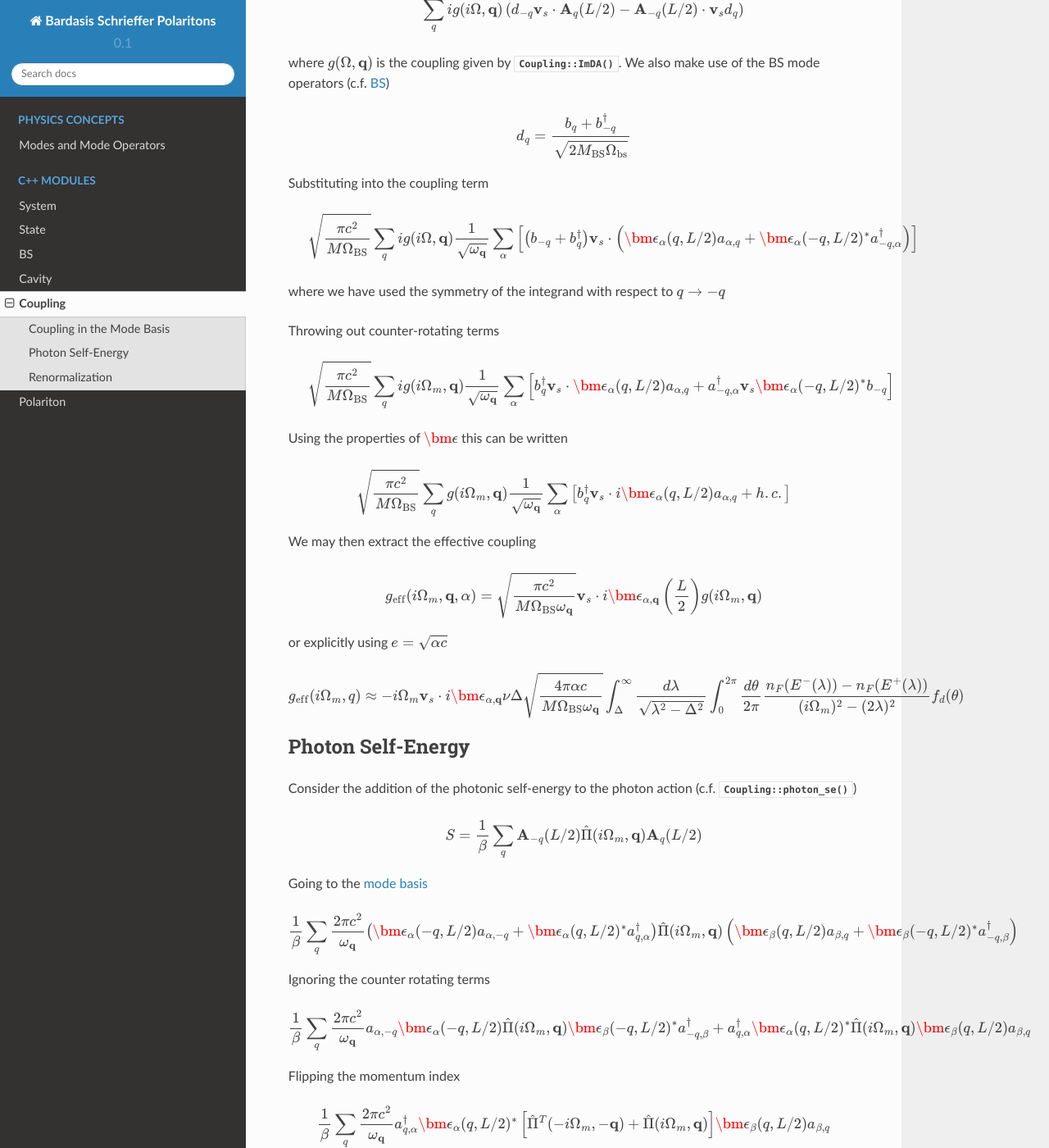
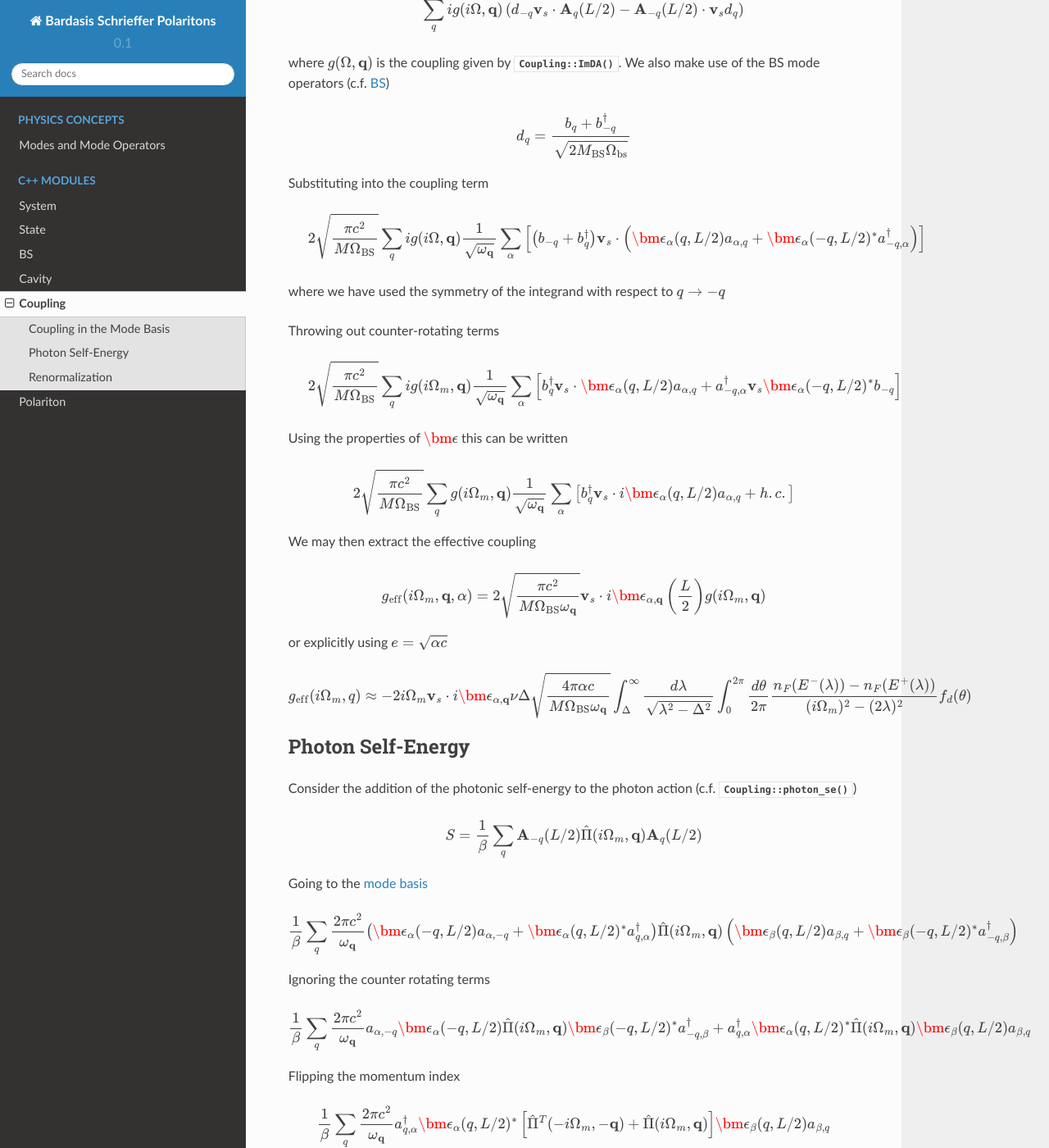
Before and after one commit to raineszm/cavity-superconductor-polaritons, a Sphinx documentation site: the page built from python/doc/source/coupling.rst, in a window 1280 px wide and 1400 px high, scrolled down 567 px. Shown: the whole window at 82% size. Built offline with Sphinx 7.4.7 and the Read the Docs theme 2.0.0, drawn with Linux system fonts in a browser that asks for light colours; formulas are drawn with MathJax 3; some of the changed text lies outside the part shown.

Commit message:
Fix a factor of 2

```diff
--- a/python/doc/source/coupling.rst
+++ b/python/doc/source/coupling.rst
@@ -36,7 +36,7 @@ Substituting into the coupling term
 
  .. math::
 
-   \sqrt{\frac{\pi c^2}{M \Omega_\text{BS}}} \sum_q i g(i \Omega, \mathbf{q})\frac{1}{\sqrt{\omega_\mathbf{q}}}
+   2\sqrt{\frac{\pi c^2}{M \Omega_\text{BS}}} \sum_q i g(i \Omega, \mathbf{q})\frac{1}{\sqrt{\omega_\mathbf{q}}}
    \sum_\alpha
    \left[
      \left(b_{-q} + b^\dagger_{q}\right)\mathbf{v}_s \cdot \left(\bm{\epsilon}_\alpha(q, L/2) a_{\alpha,q} + \bm{\epsilon}_\alpha(-q, L/2)^* a^\dagger_{-q, \alpha}\right)
@@ -50,7 +50,7 @@ Throwing out counter-rotating terms
 
  .. math::
 
-   \sqrt{\frac{\pi c^2}{M \Omega_\text{BS}}} \sum_q i g(i \Omega_m, \mathbf{q})\frac{1}{\sqrt{\omega_\mathbf{q}}}
+   2\sqrt{\frac{\pi c^2}{M \Omega_\text{BS}}} \sum_q i g(i \Omega_m, \mathbf{q})\frac{1}{\sqrt{\omega_\mathbf{q}}}
    \sum_\alpha
    \left[
      b^\dagger_{q}\mathbf{v}_s \cdot \bm{\epsilon}_\alpha(q, L/2) a_{\alpha,q}
@@ -61,7 +61,7 @@ Using the properties of :math:`\bm{\epsilon}` this can be written
 
 
 .. math::
-   \sqrt{\frac{\pi c^2 }{M \Omega_\text{BS}}} \sum_q  g(i \Omega_m, \mathbf{q})\frac{1}{\sqrt{\omega_\mathbf{q}}}
+   2\sqrt{\frac{\pi c^2 }{M \Omega_\text{BS}}} \sum_q  g(i \Omega_m, \mathbf{q})\frac{1}{\sqrt{\omega_\mathbf{q}}}
    \sum_\alpha
    \left[
      b^\dagger_{q}\mathbf{v}_s \cdot i\bm{\epsilon}_\alpha(q, L/2) a_{\alpha,q}
@@ -72,14 +72,14 @@ We may then extract the effective coupling
 
 .. math::
 
-    g_\text{eff}(i\Omega_m, \mathbf{q}, \alpha) = \sqrt{\frac{\pi c^2 }{M \Omega_\text{BS}\omega_{\mathbf{q}}}}
+    g_\text{eff}(i\Omega_m, \mathbf{q}, \alpha) = 2\sqrt{\frac{\pi c^2 }{M \Omega_\text{BS}\omega_{\mathbf{q}}}}
     \mathbf{v}_s\cdot i\bm{\epsilon}_{\alpha,\mathbf{q}}\left(\frac{L}{2}\right)g(i\Omega_m, \mathbf{q})
 
 or explicitly using :math:`e = \sqrt{\alpha c}`
 
 .. math::
 
-   g_\text{eff}(i\Omega_m, q) \approx -i \Omega_m \mathbf{v}_s\cdot i\bm{\epsilon}_{\alpha,\mathbf{q}}
+   g_\text{eff}(i\Omega_m, q) \approx -2i \Omega_m \mathbf{v}_s\cdot i\bm{\epsilon}_{\alpha,\mathbf{q}}
    \nu \Delta \sqrt{\frac{4\pi\alpha c}{M \Omega_\text{BS}\omega_{\mathbf{q}}}}
     \int_\Delta^\infty
    \frac{d\lambda}{\sqrt{\lambda^2 - \Delta^2}}
@@ -207,7 +207,7 @@ Similarly, the coupling to the Bardasis-Schrieffer mode becomes
 
 .. math::
 
-   g_\text{eff}(i\Omega_m, q) \approx -i \Omega_m \mathbf{v}_s\cdot i\bm{\epsilon}_{\alpha',\mathbf{q}}
+   g_\text{eff}(i\Omega_m, q) \approx -2i \Omega_m \mathbf{v}_s\cdot i\bm{\epsilon}_{\alpha',\mathbf{q}}
    \left[(L^\dagger)^{-1}\right]_{\alpha',\alpha}
    \nu \Delta \sqrt{\frac{4\pi \alpha c}{M \Omega_\text{BS}\omega_{\mathbf{q}}}}
     \int_\Delta^\infty
```
Also changed, not shown: 1 other file.
